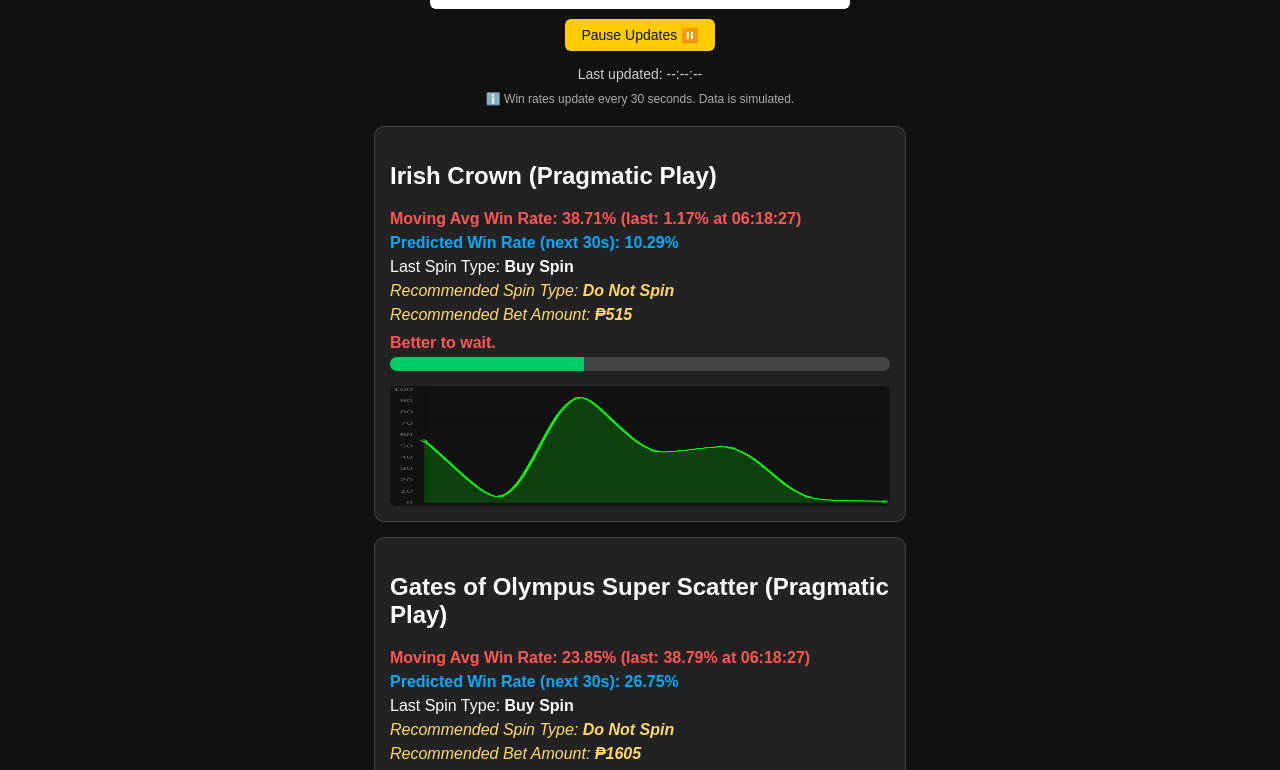
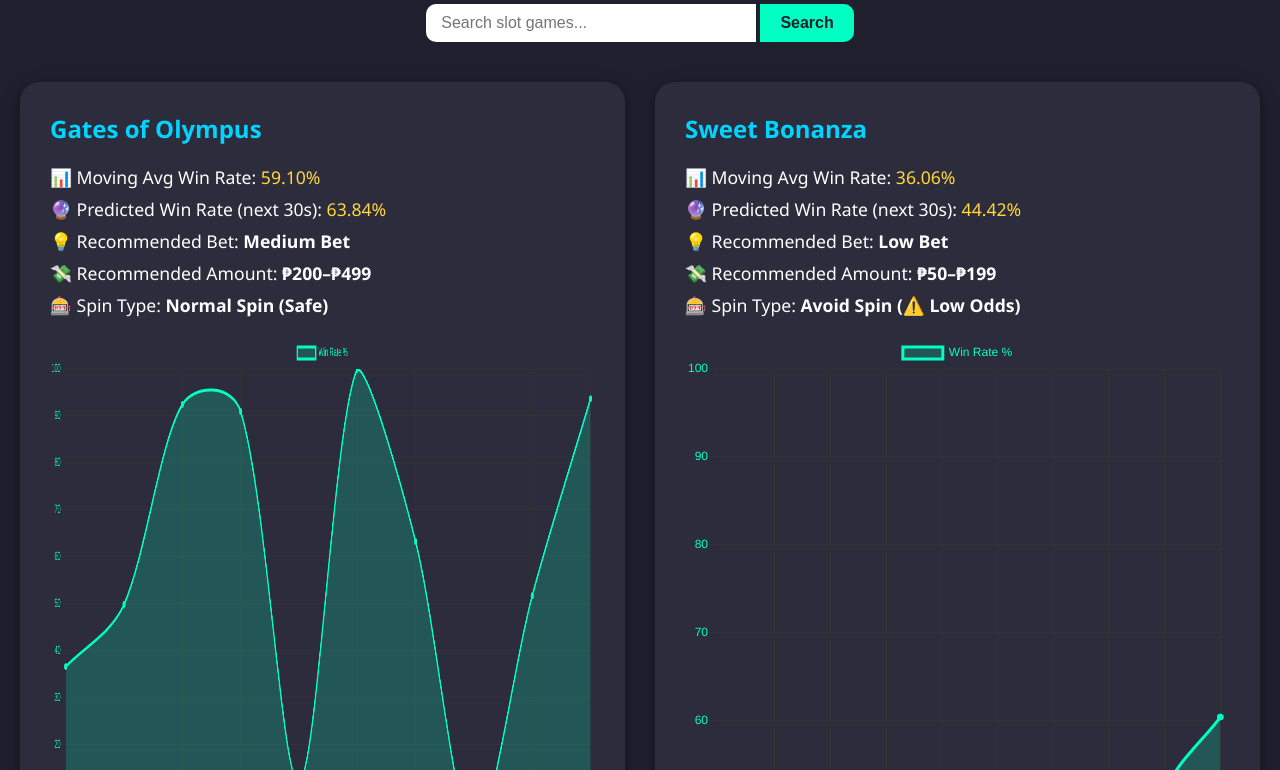
Before and after one commit to slotsmith/win, a plain HTML site: page index.html in a window 1280 px wide. Shown: the part 118-888 px from the top of the page. Drawn offline with nearby package versions, Linux system fonts and the light colour scheme; animation ran at ten frames a second.

Commit message:
Update index.html

```diff
--- a/index.html
+++ b/index.html
@@ -2,395 +2,341 @@
 <html lang="en">
 <head>
   <meta charset="UTF-8" />
-  <meta name="viewport" content="width=device-width, initial-scale=1" />
-  <title>Multi‑Provider Slot Win Rate Tracker</title>
+  <meta name="viewport" content="width=device-width, initial-scale=1.0" />
+  <title>Slot Smith Tracker</title>
+  <script src="https://cdn.jsdelivr.net/npm/chart.js"></script>
   <style>
     body {
-      font-family: sans-serif;
-      background: #111;
+      font-family: 'Segoe UI', Tahoma, Geneva, Verdana, sans-serif;
+      background: #1f1f2e;
       color: #fff;
+      margin: 0;
+      padding: 20px;
+    }
+    h1 {
       text-align: center;
-      padding: 20px;
-      max-width: 900px;
-      margin: auto;
+      font-size: 2.5rem;
+      margin-bottom: 20px;
+      color: #00ffc3;
     }
-    h1 { color: #ffcc00; margin-bottom: 10px; }
-    input {
-      padding: 10px;
-      width: 90%;
-      max-width: 400px;
-      margin-bottom: 10px;
+    #searchContainer {
+      text-align: center;
+      margin-bottom: 40px;
+    }
+    #searchInput {
+      padding: 10px 15px;
+      width: 300px;
+      border-radius: 10px 0 0 10px;
       border: none;
-      border-radius: 6px;
-      font-size: 16px;
+      font-size: 1rem;
+      outline: none;
     }
-    button {
-      padding: 8px 16px;
-      font-size: 14px;
+    #searchButton {
+      padding: 10px 20px;
+      border-radius: 0 10px 10px 0;
       border: none;
-      border-radius: 6px;
-      background: #ffcc00;
-      color: #111;
+      background-color: #00ffc3;
+      color: #1f1f2e;
+      font-weight: bold;
       cursor: pointer;
-      margin-bottom: 15px;
+      font-size: 1rem;
+      transition: background-color 0.3s ease;
     }
-    button:hover { background: #e6b800; }
-    .info { font-size: 12px; color: #aaa; margin-bottom: 20px; }
+    #searchButton:hover {
+      background-color: #00d4a3;
+    }
+    .slots-container {
+      display: grid;
+      grid-template-columns: repeat(auto-fit, minmax(550px, 1fr));
+      gap: 30px;
+    }
     .slot-card {
-      background: #222;
-      margin: 15px auto;
-      padding: 15px;
-      width: 90%;
-      max-width: 500px;
-      border: 1px solid #444;
-      border-radius: 10px;
-      text-align: left;
+      background: #2c2c3c;
+      border-radius: 20px;
+      padding: 30px;
+      box-shadow: 0 4px 15px rgba(0,0,0,0.4);
     }
-    .progress-bar {
-      height: 14px;
-      background: #444;
-      border-radius: 7px;
-      overflow: hidden;
-      margin-top: 5px;
-      width: 100%;
+    .slot-card h2 {
+      margin: 0 0 20px;
+      color: #00d4ff;
     }
-    .fill {
-      height: 100%;
-      background: #00cc66;
-      transition: width 1s ease;
+    .stat {
+      margin: 8px 0;
+      font-size: 1.1rem;
     }
-    .winrate {
-      font-weight: bold;
-      margin-bottom: 6px;
+    .graph-canvas {
+      margin-top: 20px;
+      width: 100% !important;
     }
-    .prediction {
-      font-weight: bold;
-      margin-bottom: 6px;
-      color: #0af;
-    }
-    .spin-type {
-      font-style: italic;
-      color: #ffd966;
-      margin-top: 6px;
-    }
-    .advice { margin-top: 10px; font-weight: bold; }
-    .good { color: #0f0; }
-    .wait { color: #f55; }
-    canvas {
-      margin-top: 15px;
-      background: #111;
-      border-radius: 6px;
-      width: 100% !important;
-      height: 120px !important;
-    }
-    .updated-time { font-size: 14px; color: #ccc; margin-bottom: 10px; }
+    .green { color: #00ffb1; }
+    .yellow { color: #ffd93b; }
+    .red { color: #ff4c4c; }
   </style>
 </head>
 <body>
-  <h1>🎰 Multi‑Provider Slot Win Rate Tracker</h1>
-  <input type="text" id="searchInput" placeholder="Search slots..." />
-  <br/>
-  <button id="toggleUpdatesBtn">Pause Updates ⏸️</button>
-  <div class="updated-time" id="lastUpdated">Last updated: --:--:--</div>
-  <div class="info">ℹ️ Win rates update every 30 seconds. Data is simulated.</div>
-  <div id="slotsContainer"></div>
+  <h1>🎰 Slot Smith Tracker</h1>
 
-  <script src="https://cdn.jsdelivr.net/npm/chart.js"></script>
+  <div id="searchContainer">
+    <input type="text" id="searchInput" placeholder="Search slot games..." />
+    <button id="searchButton">Search</button>
+  </div>
+
+  <div class="slots-container" id="slotsContainer"></div>
+
   <script>
-    const providers = {
-      "Pragmatic Play": [
-        "Irish Crown",
-        "Gates of Olympus Super Scatter",
-        "Mahjong Wins Super Scatter",
-        "Wild West Gold Blazing Bounty",
-        "Gates of Hades",
-        "The Dog House – Royal Hunt",
-        "Book of Monsters",
-        "Big Bass Bonanza 1000",
-        "Starlight Princess 1000",
-        "Gates of Olympus 1000",
-        "Sugar Rush 1000",
-        "Sweet Bonanza 1000",
-        "Wisdom of Athena 1000",
-        "Gates of Olympus Xmas 1000",
-        "Hades Inferno 1000",
-        "Big Bass Bonanza 1000",
-        "Lucky Tiger 1000",
-        "Sweet Bonanza",
-        "Sugar Rush",
-        "Gates of Olympus",
-        "Starlight Princess",
-        "Big Bass Splash",
-        "Fruit Party",
-        "Wild West Gold",
-        "The Dog House",
-        "Power of Thor Megaways",
-        "Joker’s Jewels",
-        "Floating Dragon",
-        "Madame Destiny Megaways",
-        "John Hunter and the Tomb of the Scarab Queen",
-        "Chilli Heat",
-        "Buffalo King Megaways",
-        "Mustang Gold",
-        "5 Lions",
-        "Aztec Gems",
-        "Pyramid Bonanza",
-        "Lucky Lightning"
-      ]
-    };
+    // Array of objects with popularity score (example values)
+    const slotGamesWithPopularity = [
+      { name: "Gates of Olympus", popularity: 98 },
+      { name: "Sweet Bonanza", popularity: 95 },
+      { name: "Starlight Princess", popularity: 90 },
+      { name: "Sugar Rush", popularity: 88 },
+      { name: "Big Bass Splash", popularity: 85 },
+      { name: "Wild West Gold", popularity: 83 },
+      { name: "The Dog House", popularity: 80 },
+      { name: "Power of Thor Megaways", popularity: 78 },
+      { name: "Joker’s Jewels", popularity: 75 },
+      { name: "Floating Dragon", popularity: 73 },
+      { name: "Madame Destiny Megaways", popularity: 70 },
+      { name: "John Hunter series", popularity: 68 },
+      { name: "Chilli Heat", popularity: 65 },
+      { name: "Buffalo King Megaways", popularity: 63 },
+      { name: "Mustang Gold", popularity: 60 },
+      { name: "5 Lions series", popularity: 58 },
+      { name: "Aztec Gems", popularity: 55 },
+      { name: "Pyramid Bonanza", popularity: 53 },
+      { name: "Lucky Lightning", popularity: 50 },
+      { name: "Gates of Olympus Super Scatter", popularity: 48 },
+      { name: "Mahjong Wins Super Scatter", popularity: 46 },
+      { name: "Wild West Gold Blazing Bounty", popularity: 44 },
+      { name: "Gates of Hades", popularity: 42 },
+      { name: "The Dog House – Royal Hunt", popularity: 40 },
+      { name: "Book of Monsters", popularity: 38 },
+      { name: "Big Bass Bonanza 1000", popularity: 36 },
+      { name: "Starlight Princess 1000", popularity: 35 },
+      { name: "Gates of Olympus 1000", popularity: 34 },
+      { name: "Sugar Rush 1000", popularity: 33 },
+      { name: "Sweet Bonanza 1000", popularity: 32 },
+      { name: "Wisdom of Athena 1000", popularity: 31 },
+      { name: "Gates of Olympus Xmas 1000", popularity: 30 },
+      { name: "Hades Inferno 1000", popularity: 29 },
+      { name: "Lucky Tiger 1000", popularity: 28 },
+      { name: "Irish Crown", popularity: 27 },
+      { name: "Zeus vs Hades Gods of War", popularity: 26 },
+      { name: "Gates of Gatotkacha 1000", popularity: 25 },
+      { name: "Gates of Gatotkacha", popularity: 24 },
+      { name: "Candy Blitz Bombs", popularity: 23 },
+      { name: "Fire Portals", popularity: 22 },
+      { name: "Sugar Rush X-Max", popularity: 21 },
+      { name: "Candy Blitz", popularity: 20 },
+      { name: "Rujak Bonanza", popularity: 19 },
+      { name: "Wildies", popularity: 18 },
+      { name: "Sweet Bonanza X-Max", popularity: 17 },
+      { name: "Happy Fortune", popularity: 16 },
+      { name: "Sticky Bees", popularity: 15 },
+      { name: "Cyan Mania", popularity: 14 },
+      { name: "Forge of Olympus", popularity: 13 },
+      { name: "Wild Bison Church", popularity: 12 },
+      { name: "The Dog House Dog or Alive", popularity: 11 },
+      { name: "Mustang Gold Mega Waste", popularity: 10 },
+      { name: "Will of Gold", popularity: 9 },
+      { name: "Gates of Olympus Dice", popularity: 8 },
+      { name: "Aztec Treasure Hunt", popularity: 7 },
+      { name: "Angel vs Sinner", popularity: 6 },
+      { name: "Power of Ninja", popularity: 5 },
+      { name: "Six Joker", popularity: 4 },
+      { name: "Twilight Princess", popularity: 3 },
+      { name: "Cyber Heist", popularity: 2 },
+      { name: "Five Lions Mega Waste", popularity: 1 },
+      // ... you can assign more or adjust these values as you want
+      { name: "Big Bus Bay at the Graces", popularity: 50 },
+      { name: "Heart of Cleopatra", popularity: 49 },
+      { name: "The Dog House Mega Waste", popularity: 48 },
+      { name: "Release the Bison", popularity: 47 },
+      { name: "Power of Thor Mega Waste", popularity: 46 },
+      { name: "Buffalo King Mega Waste", popularity: 45 },
+      { name: "Chest of Kaishen", popularity: 44 },
+      { name: "Five Lions 2 Mega Waste", popularity: 43 },
+      { name: "Greedy Fortune Pig", popularity: 42 },
+      { name: "Majestic Express Gold Run", popularity: 41 },
+      { name: "Pig Farm", popularity: 40 },
+      { name: "Jumbo Safari", popularity: 39 },
+      { name: "Fiesta Fortune", popularity: 38 },
+      { name: "Sleeping Dragon", popularity: 37 },
+      { name: "Resurrecting Riches", popularity: 36 },
+      { name: "Witch Heart", popularity: 35 },
+      { name: "Super Scatter", popularity: 34 },
+      { name: "Cash Surge", popularity: 33 },
+      { name: "Five Lions Reborn", popularity: 32 },
+      { name: "Ride the Lightning", popularity: 31 },
+      { name: "Bandit Mega Waste", popularity: 30 },
+      { name: "Joker's Jewels Cash", popularity: 29 },
+      { name: "Blitz Super Wheel", popularity: 28 },
+      { name: "Triple Pot Gold", popularity: 27 },
+      { name: "Wild Wild Joker", popularity: 26 },
+      { name: "Lucky Wild Pop", popularity: 25 },
+      { name: "Raging Waterfall", popularity: 24 },
+      { name: "Pepe's Pepperoni Pizza Plaza", popularity: 23 },
+      { name: "Big Bus Return to the Graces", popularity: 22 },
+      { name: "Savannah Legend", popularity: 21 },
+      { name: "Bigger Bus Splash", popularity: 20 },
+      { name: "John Hunter and Galileo's Secret", popularity: 19 },
+      { name: "Ancient Island Mega Waste", popularity: 18 },
+      { name: "Escape the Pyramid Fire and Ice", popularity: 17 },
+      { name: "Wild Beast Wings", popularity: 16 },
+      { name: "Aztec Gems Mega Waste", popularity: 15 },
+      { name: "Brick House Bonanza", popularity: 14 },
+      { name: "Fonzo's Feline Fortune", popularity: 13 },
+      { name: "Aztec Smash", popularity: 12 },
+      { name: "Big Bus Bonanza 3-Railer", popularity: 11 },
+      { name: "Mining Rush", popularity: 10 },
+      { name: "Tiny Toads", popularity: 9 },
+      { name: "Santa's X-Mas Rush", popularity: 8 },
+      { name: "Penguin's Christmas Party Time", popularity: 7 },
+      { name: "Mighty Freya", popularity: 6 },
+      { name: "Big Bus X-Mas Extreme", popularity: 5 },
+      { name: "Eternal Empress", popularity: 4 },
+      { name: "Freeze Time", popularity: 3 },
+      { name: "Himalayan Wild", popularity: 2 },
+      { name: "Wolf Gold Ultimate", popularity: 1 },
+      { name: "Melanoir", popularity: 0 },
+      { name: "Candy Corner", popularity: 0 },
+      { name: "Seven Clovers of Fortune", popularity: 0 },
+      { name: "Connect Collect", popularity: 0 },
+      { name: "Fantastic Freeze Beans", popularity: 0 },
+      { name: "Vampy Party", popularity: 0 },
+      { name: "Big Bus Halloween", popularity: 0 },
+      { name: "Release the Kraken Mega Waste", popularity: 0 },
+      { name: "Fortune Heat and Roll", popularity: 0 },
+      { name: "888 Gold", popularity: 0 },
+      { name: "The Dog House Monthly Crew", popularity: 0 },
+      { name: "Anime Mega Mega Waste", popularity: 0 },
+      { name: "Budge Blitz", popularity: 0 },
+      { name: "High Flyer", popularity: 0 }
+    ];
 
-    const allSlots = providers["Pragmatic Play"];
-    const slotHistories = {}, slotSpinHistories = {}, charts = {};
-    const spinTypes = ["Buy Spin", "Normal Spin"];
-    let isUpdating = true;
+    // Sort descending by popularity before rendering
+    slotGamesWithPopularity.sort((a, b) => b.popularity - a.popularity);
 
-    const slotScatterData = {};
-    allSlots.forEach(slot => {
-      slotHistories[slot] = [];
-      slotSpinHistories[slot] = [];
-      slotScatterData[slot] = {
-        lastBetAmount: 0,
-        lastScatterHit: false,
-        lastScatterBet: null,
-        normalSpinsSinceScatter: 0,
-        highestWin: 0,
-      };
-    });
-
-    function getRandomWinRate() {
-      return +(Math.random() * 100).toFixed(2);
-    }
-    function getRandomSpinType() {
-      return spinTypes[Math.floor(Math.random() * spinTypes.length)];
-    }
-    function didScatterHit(spinType) {
-      if (spinType === "Normal Spin") {
-        return Math.random() < 0.20;
-      }
-      return false;
-    }
-    function getRandomBetAmount() {
-      return Math.floor(Math.random() * 6000) + 1;
-    }
-    function formatTime() {
-      return new Date().toLocaleTimeString('en-US',{hour12:false});
-    }
-    function movingAverage(arr) {
-      const n = Math.min(arr.length, 5);
-      const sum = arr.slice(0, n).reduce((a, v) => a + v.rate, 0);
-      return +(sum / n).toFixed(2);
+    function randomFloat(min, max) {
+      return (Math.random() * (max - min) + min).toFixed(2);
     }
 
-    // New function: Predict win rate based on recent trend
-    function predictWinRate(history) {
-      if (history.length < 3) return movingAverage(history);
-
-      const last = history[0].rate;
-      const prev = history[1].rate;
-      const prev2 = history[2].rate;
-
-      const trend = (last - prev) + (prev - prev2);
-      const avg = movingAverage(history);
-
-      const factor = 0.6; // sensitivity factor
-      let prediction = avg + trend * factor;
-
-      prediction = Math.min(100, Math.max(0, prediction));
-
-      return prediction;
+    function generateFakeHistory() {
+      return Array.from({ length: 10 }, () => parseFloat(randomFloat(0, 100)));
     }
 
-    function getRecommendedBetAmount(predictedRate, slotName) {
-      // Assign max bet amounts based on slot (example values, adjust as needed)
-      const maxBetMap = {
-        "Irish Crown": 5000,
-        "Gates of Olympus Super Scatter": 6000,
-        "Mahjong Wins Super Scatter": 4000,
-        "Wild West Gold Blazing Bounty": 5500,
-        "Gates of Hades": 4500,
-        "The Dog House – Royal Hunt": 4000,
-        "Book of Monsters": 3500,
-        "Big Bass Bonanza 1000": 6000,
-        "Starlight Princess 1000": 6500,
-        "Gates of Olympus 1000": 6000,
-        "Sugar Rush 1000": 5800,
-        "Sweet Bonanza 1000": 6200,
-        "Wisdom of Athena 1000": 5000,
-        "Gates of Olympus Xmas 1000": 6000,
-        "Hades Inferno 1000": 5700,
-        "Lucky Tiger 1000": 5000,
-        "Sweet Bonanza": 4000,
-        "Sugar Rush": 3500,
-        "Gates of Olympus": 5500,
-        "Starlight Princess": 6000,
-        "Big Bass Splash": 3000,
-        "Fruit Party": 3200,
-        "Wild West Gold": 5000,
-        "The Dog House": 3500,
-        "Power of Thor Megaways": 4800,
-        "Joker’s Jewels": 3000,
-        "Floating Dragon": 3000,
-        "Madame Destiny Megaways": 5200,
-        "John Hunter and the Tomb of the Scarab Queen": 4000,
-        "Chilli Heat": 3200,
-        "Buffalo King Megaways": 5500,
-        "Mustang Gold": 4500,
-        "5 Lions": 2800,
-        "Aztec Gems": 2800,
-        "Pyramid Bonanza": 2500,
-        "Lucky Lightning": 2300
-      };
-
-      const maxBet = maxBetMap[slotName] || 3000;
-
-      // Bet amount is proportional to predicted win rate (from 0 to maxBet)
-      return Math.round((predictedRate / 100) * maxBet);
+    function recommendBet(prediction) {
+      if (prediction > 80) return "High Bet";
+      if (prediction > 60) return "Medium Bet";
+      if (prediction > 40) return "Low Bet";
+      return "Skip Bet";
     }
 
-    function destroyCharts() {
-      Object.values(charts).forEach(c => c && c.destroy());
-      Object.keys(charts).forEach(k => delete charts[k]);
+    function recommendBetAmount(rate) {
+      if (rate > 80) return "₱1000 Max";
+      if (rate > 70) return "₱500–₱999";
+      if (rate > 50) return "₱200–₱499";
+      if (rate > 30) return "₱50–₱199";
+      return "₱0–₱49";
     }
 
-    function renderSlots() {
-      const container = document.getElementById("slotsContainer");
-      container.innerHTML = "";
-      destroyCharts();
-      const search = document.getElementById("searchInput").value.toLowerCase();
-
-      allSlots.filter(s => s.toLowerCase().includes(search))
-        .forEach(slot => {
-          const h = slotHistories[slot];
-          if (!h.length) return;
-
-          const avg = movingAverage(h);
-          const prediction = predictWinRate(h);
-          const predictionStr = prediction.toFixed(2);
-          const spin = slotSpinHistories[slot][0];
-          const time = h[0].time;
-          const advice = avg > 50 ? {cls:"good", txt:"Good time to bet!"}
-                                  : {cls:"wait", txt:"Better to wait."};
-          const rateColor = avg > 50 ? "#0f0" : "#f55";
-
-          // Determine recommended spin type based on avg win rate
-          let recommendedSpin;
-          if (avg > 65) {
-            recommendedSpin = "Buy Spin";
-          } else if (avg >= 40) {
-            recommendedSpin = "Normal Spin";
-          } else {
-            recommendedSpin = "Do Not Spin";
+    function recommendSpinType(avg, prediction) {
+      if (prediction > 75 || (prediction - avg) > 15) return "Buy Spin (📈 High Spike)";
+      if (prediction > 50) return "Normal Spin (Safe)";
+      return "Avoid Spin (⚠️ Low Odds)";
     }
 
-          const recommendedBet = getRecommendedBetAmount(prediction, slot);
-
-          const div = document.createElement("div");
-          div.className = "slot-card";
-          div.innerHTML = `
-            <h2>${slot} (Pragmatic Play)</h2>
-            <div class="winrate" style="color:${rateColor}">
-              Moving Avg Win Rate: ${avg}% (last: ${h[0].rate}% at ${time})
-            </div>
-            <div class="prediction">
-              Predicted Win Rate (next 30s): ${predictionStr}%
-            </div>
-            <div>
-              <div>Last Spin Type: <b>${spin}</b></div>
-              <div class="spin-type">Recommended Spin Type: <b>${recommendedSpin}</b></div>
-              <div class="spin-type">Recommended Bet Amount: <b>₱${recommendedBet}</b></div>
-            </div>
-            <div class="advice ${advice.cls}">${advice.txt}</div>
-            <div class="progress-bar" title="Win rate bar">
-              <div class="fill" style="width:${avg}%"></div>
-            </div>
-            <canvas id="chart_${slot.replace(/\s/g, '')}" aria-label="Win rate chart for ${slot}" role="img"></canvas>
-          `;
-          container.appendChild(div);
-
-          // Create chart
-          const ctx = document.getElementById(`chart_${slot.replace(/\s/g, '')}`).getContext('2d');
-          charts[slot] = new Chart(ctx, {
+    function createChart(ctx, data) {
+      new Chart(ctx, {
         type: 'line',
         data: {
-              labels: h.map(d => d.time).reverse(),
+          labels: data.map((_, i) => i + 1),
           datasets: [{
             label: 'Win Rate %',
-                data: h.map(d => d.rate).reverse(),
-                borderColor: '#0f0',
-                backgroundColor: 'rgba(0,255,0,0.2)',
+            data: data,
+            borderColor: '#00ffc3',
+            backgroundColor: 'rgba(0,255,195,0.2)',
             fill: true,
             tension: 0.3,
             pointRadius: 3,
+            pointBackgroundColor: '#00ffc3',
           }]
         },
         options: {
-              animation: false,
           scales: {
-                y: { min: 0, max: 100, ticks: { stepSize: 10 } },
-                x: { display: false }
+            y: {
+              min: 0,
+              max: 100,
+              ticks: { color: '#00ffc3' },
+              grid: { color: '#333' }
             },
-              plugins: { legend: { display: false } },
-              maintainAspectRatio: false,
+            x: {
+              ticks: { color: '#00ffc3' },
+              grid: { color: '#333' }
             }
-          });
+          },
+          plugins: { legend: { labels: { color: '#00ffc3' } } },
+          responsive: true,
+          maintainAspectRatio: false
+        }
       });
     }
 
-    function updateData() {
-      if (!isUpdating) return;
-      const now = formatTime();
-      document.getElementById("lastUpdated").textContent = `Last updated: ${now}`;
+    const container = document.getElementById("slotsContainer");
+    const searchInput = document.getElementById("searchInput");
+    const searchButton = document.getElementById("searchButton");
 
-      allSlots.forEach(slot => {
-        const rate = getRandomWinRate();
-        const spinType = getRandomSpinType();
+    function renderSlots(filteredSlots) {
+      container.innerHTML = '';
+      filteredSlots.forEach(slotObj => {
+        const slot = slotObj.name;
+        const history = generateFakeHistory();
+        const avg = (history.reduce((a, b) => a + b) / history.length).toFixed(2);
+        const prediction = randomFloat(0, 100);
+        const betAdvice = recommendBet(prediction);
+        const colorClass = prediction > 70 ? "green" : prediction > 40 ? "yellow" : "red";
 
-        // Update histories (keep last 10 records)
-        slotHistories[slot].unshift({rate, time: now});
-        if (slotHistories[slot].length > 10) slotHistories[slot].pop();
+        const slotCard = document.createElement("div");
+        slotCard.className = "slot-card";
+        slotCard.innerHTML = `
+          <h2>${slot}</h2>
+          <div class="stat">📊 Moving Avg Win Rate: <span class="${colorClass}">${avg}%</span></div>
+          <div class="stat">🔮 Predicted Win Rate (next 30s): <span class="${colorClass}">${prediction}%</span></div>
+          <div class="stat">💡 Recommended Bet: <b>${betAdvice}</b></div>
+          <div class="stat">💸 Recommended Amount: <b>${recommendBetAmount(prediction)}</b></div>
+          <div class="stat">🎰 Spin Type: <b>${recommendSpinType(avg, prediction)}</b></div>
+          <canvas class="graph-canvas" id="chart-${slot.replace(/\s+/g, '')}" height="120"></canvas>
+        `;
 
-        slotSpinHistories[slot].unshift(spinType);
-        if (slotSpinHistories[slot].length > 1) slotSpinHistories[slot].pop();
+        container.appendChild(slotCard);
 
-        // Update scatter and other data
-        const scatterHit = didScatterHit(spinType);
-        const scatterData = slotScatterData[slot];
-        scatterData.lastBetAmount = getRandomBetAmount();
-        scatterData.lastScatterHit = scatterHit;
+        const canvas = document.getElementById(`chart-${slot.replace(/\s+/g, '')}`);
+        createChart(canvas, history);
+      });
+    }
 
-        if (scatterHit) {
-          scatterData.lastScatterBet = scatterData.lastBetAmount;
-          scatterData.normalSpinsSinceScatter = 0;
-        } else {
-          scatterData.normalSpinsSinceScatter++;
+    function filterSlots() {
+      const query = searchInput.value.toLowerCase().trim();
+      if (!query) {
+        renderSlots(slotGamesWithPopularity);
+        return;
       }
-        if (rate > scatterData.highestWin) {
-          scatterData.highestWin = rate;
+      const filtered = slotGamesWithPopularity.filter(game =>
+        game.name.toLowerCase().includes(query)
+      );
+      renderSlots(filtered);
+    }
+
+    searchButton.addEventListener("click", filterSlots);
+
+    searchInput.addEventListener("keydown", (e) => {
+      if (e.key === "Enter") {
+        filterSlots();
       }
     });
 
-      renderSlots();
-    }
-
-    document.getElementById("searchInput").addEventListener("input", renderSlots);
-    document.getElementById("toggleUpdatesBtn").addEventListener("click", () => {
-      isUpdating = !isUpdating;
-      document.getElementById("toggleUpdatesBtn").textContent = isUpdating ? "Pause Updates ⏸️" : "Resume Updates ▶️";
-    });
-
-    // Initial fill of histories with dummy data
-    allSlots.forEach(slot => {
-      for(let i=0; i<7; i++){
-        slotHistories[slot].push({
-          rate: +(Math.random()*100).toFixed(2),
-          time: formatTime()
-        });
-      }
-      slotSpinHistories[slot].push(getRandomSpinType());
-    });
-
-    renderSlots();
-    setInterval(updateData, 30000);
+    // Initial render all slots sorted by popularity
+    renderSlots(slotGamesWithPopularity);
   </script>
 </body>
 </html>
```
Lines whose indentation alone changed are shown as unchanged.
